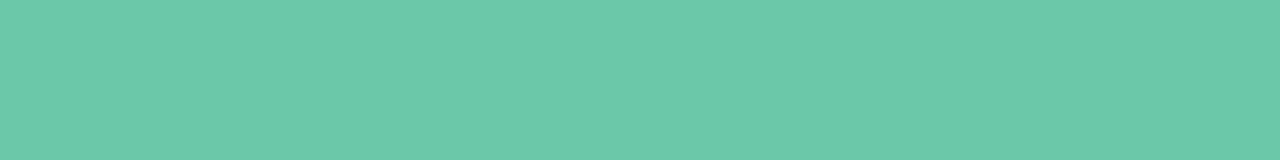
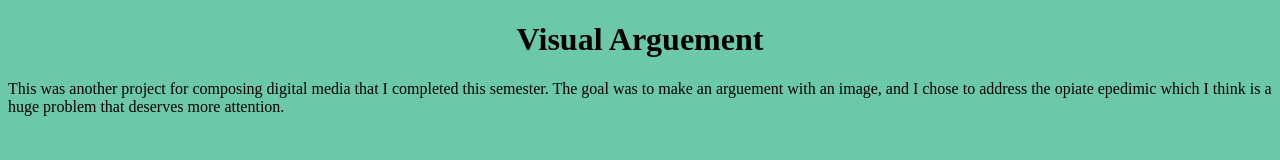
Before and after one commit to prestolicios/WebPortfolio, a plain HTML site: page VisualArguementInfo.html in a window 1280 px wide. Drawn offline with Linux system fonts and the light colour scheme.

Commit message:
Update VisualArguementInfo.html

```diff
--- a/VisualArguementInfo.html
+++ b/VisualArguementInfo.html
@@ -4,4 +4,8 @@
     <link rel ="stylesheet" href="Styles.css/main.css">
     <title> Visual Arguement Info </title>
   </head>
+  <body>
+    <h1 style= "text-align: center;"> Visual Arguement </h1>
+    <p> This was another project for composing digital media that I completed this semester. The goal was to make an arguement with an image, and I chose to address the opiate epedimic which I think is a huge problem that deserves more attention.</p>
+  </body>
 </html>
```
